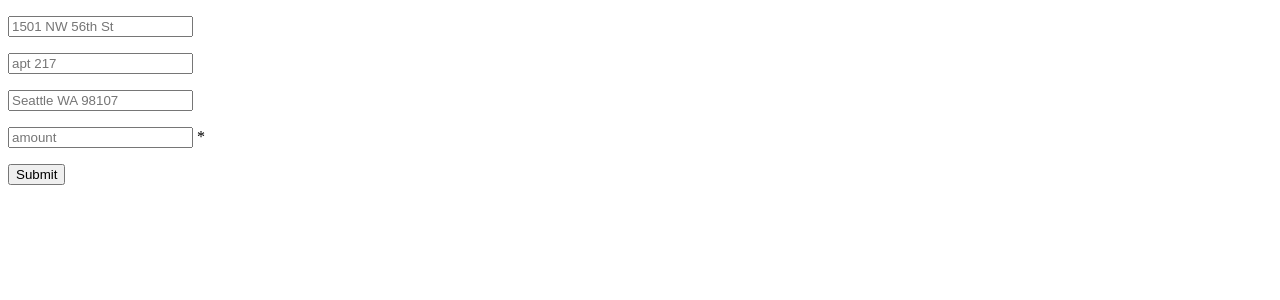
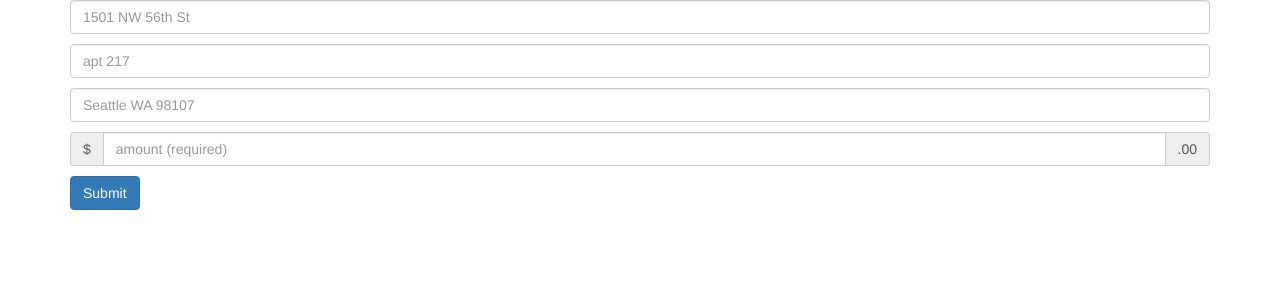
Before and after one commit to TheJegan/payment-ui, an Angular app: page /organization/1/payment in a window 1280 px wide. Shown: the top 300 px of the page. Built offline with nearby package versions, Linux system fonts and the light colour scheme; no server answers.

Commit message:
Heroku deployment

```diff
--- a/package.json
+++ b/package.json
@@ -8,7 +8,9 @@
     "build": "ng build",
     "test": "ng test",
     "lint": "ng lint",
-    "e2e": "ng e2e"
+    "e2e": "ng e2e",
+    "preinstall": "npm install -g angular-cli",
+    "postinstall": "ng build && mv dist/* ."
   },
   "private": true,
   "dependencies": {
@@ -22,6 +24,7 @@
     "@angular/platform-browser-dynamic": "^4.0.0",
     "@angular/router": "^4.0.0",
     "core-js": "^2.4.1",
+    "ngx-bootstrap": "^1.8.1",
     "rxjs": "^5.4.1",
     "zone.js": "^0.8.14"
   },
--- a/src/app/organization-create/organization-create.component.html
+++ b/src/app/organization-create/organization-create.component.html
@@ -1,4 +1,4 @@
-<p><input name="name" placeholder="name" #name></p>
-<p><input name="address" placeholder="address" #address></p>
+<p><input name="name" placeholder="name"  class="form-control" #name></p>
+<p><input name="address" placeholder="address"  class="form-control" #address></p>
 
-<button (click)="createOrganization(name,address)"> create </button>
+<button (click)="createOrganization(name,address)" type="button" class="btn btn-primary"> create </button>
--- a/src/app/payment-create/payment-create.component.html
+++ b/src/app/payment-create/payment-create.component.html
@@ -1,20 +1,23 @@
-
 <p>
-  <input placeholder="1501 NW 56th St" value="{{organization.name}}">
+  <input placeholder="1501 NW 56th St" value="{{organization.name}}" class="form-control">
 </p>
 
 <p>
-  <input placeholder="apt 217" value="{{organization.address}}">
+  <input placeholder="apt 217" value="{{organization.address}}" class="form-control">
 </p>
 
 <p>
-  <input placeholder="Seattle WA 98107" value="{{organization.city}}">
+  <input placeholder="Seattle WA 98107" value="{{organization.city}}" class="form-control">
 </p>
 
+
+<div class="input-group">
+  <div class="input-group-addon">$</div>
+  <input placeholder="amount (required)" class="form-control" #amount>
+  <div class="input-group-addon">.00</div>
+</div>
+
+<p></p>
 <p>
-  <input placeholder="amount" #amount> *
+  <button (click)="create(amount)" type="button" class="btn btn-primary"> Submit </button>
 </p>
-
-<p>
-  <button (click)="create(amount)"> Submit </button>
-</p>
--- a/src/app/payment-detail/payment-detail.component.html
+++ b/src/app/payment-detail/payment-detail.component.html
@@ -1,4 +1,6 @@
 <p>
-  payment-detail works!
+Please Confirm payment
 </p>
 <p> {{payment.amount}} </p>
+
+<button type="button" class="btn"> Edit </button>  <button type="button" class="btn btn-primary"> Confirm </button>
--- a/src/index.html
+++ b/src/index.html
@@ -1,15 +1,21 @@
 <!doctype html>
 <html lang="en">
+
 <head>
   <meta charset="utf-8">
   <title>PaymentPrototype</title>
   <base href="/">
 
   <meta name="viewport" content="width=device-width, initial-scale=1">
+  <link href="https://maxcdn.bootstrapcdn.com/bootstrap/3.3.7/css/bootstrap.min.css" rel="stylesheet">
   <link rel="icon" type="image/x-icon" href="favicon.ico">
 </head>
+
 <body>
-  <app-navigation></app-navigation>
-  <app-root></app-root>
+  <div class="container">
+    <app-navigation></app-navigation>
+    <app-root></app-root>
+  </div>
 </body>
+
 </html>
```
